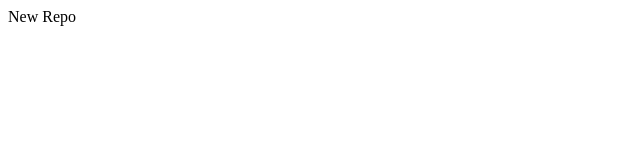
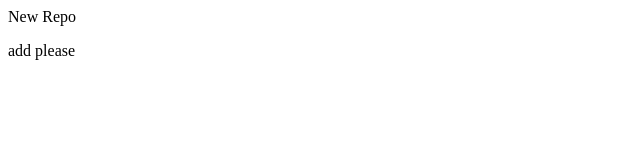
Before and after one commit to devansharyan123/localrepo, a plain HTML site: page index.html in a window 1280 px wide. Shown: the full height of the page, 0-640 px from the left. Drawn offline with Linux system fonts and the light colour scheme.

Commit message:
new changes

```diff
--- a/index.html
+++ b/index.html
@@ -1 +1,2 @@
 <p> New Repo</p>
+<p> add please</p>
```
